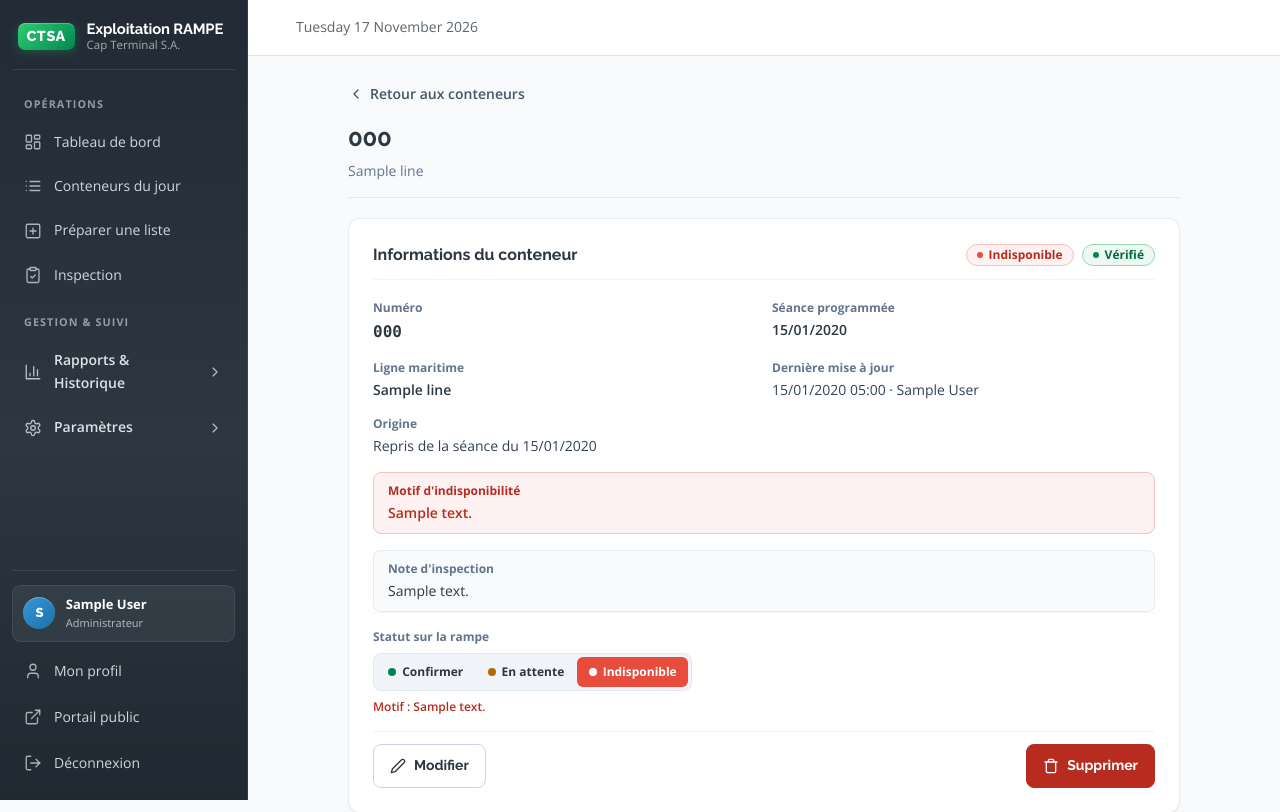
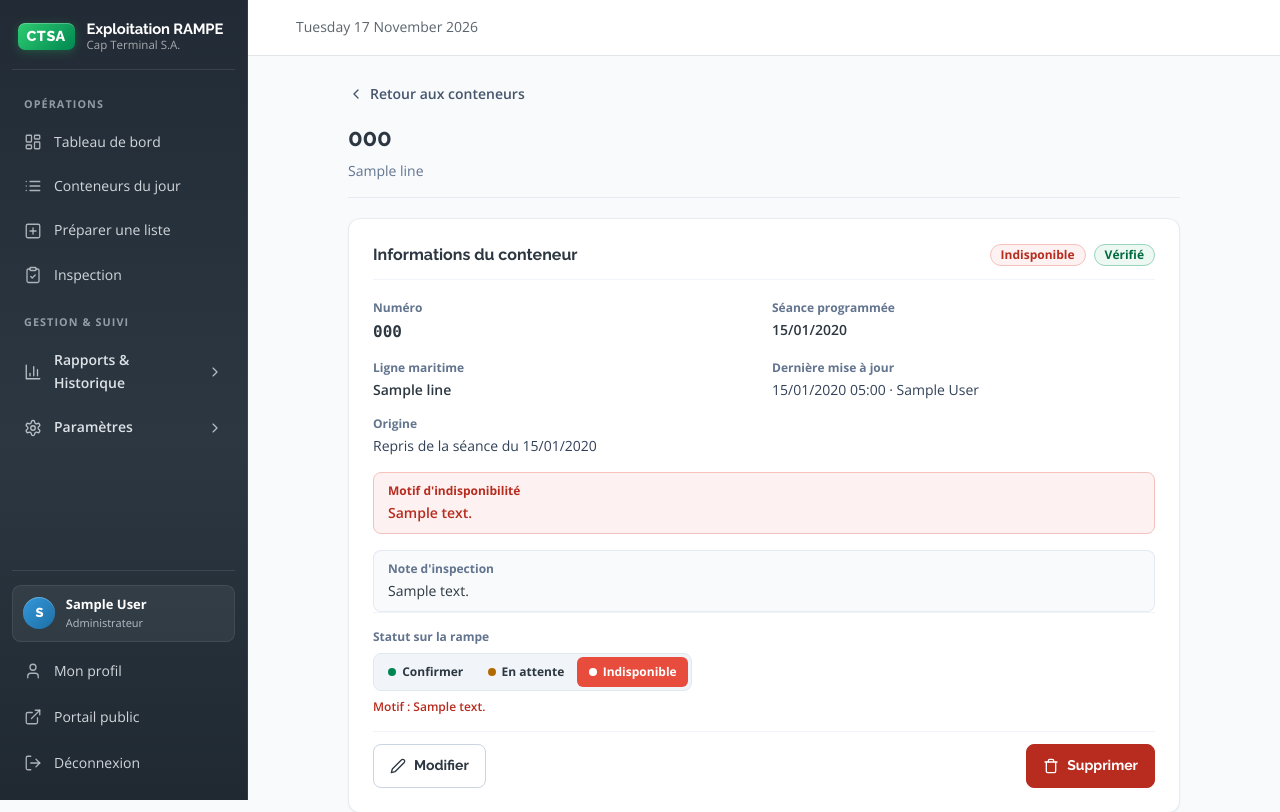
Before and after one commit to bendy2509/ctsa_portal_new, a Django app: a page that uses templates/components/badge.html in a window 1280 px wide. Shown: the top 812 px of the page. Run offline with Django 5.2, Linux system fonts and the light colour scheme; a user stored in the database is signed in; tables that the repository leaves empty hold one stand-in row (values such as "Sample post"); data that the repository does not hold is empty.

Commit message:
UI: supprimer les points devant les textes dans les badges

```diff
--- a/templates/components/badge.html
+++ b/templates/components/badge.html
@@ -1,17 +1,14 @@
 {# Composant badge : variantes de statut et de rôle centralisées (contraste WCAG AA). #}
 {% if variant == 'confirmed' or variant == 'verified' or variant == 'active' %}
-  <span class="inline-flex items-center gap-1.5 px-2.5 py-0.5 rounded-full text-xs font-bold bg-ctsa-green-bg text-[#006b3f] border border-[#99d5bc] whitespace-nowrap">
-    <span class="w-1.5 h-1.5 rounded-full bg-ctsa-green" aria-hidden="true"></span>
+  <span class="inline-flex items-center px-2.5 py-0.5 rounded-full text-xs font-bold bg-ctsa-green-bg text-[#006b3f] border border-[#99d5bc] whitespace-nowrap">
     <span>{{ label }}</span>
   </span>
 {% elif variant == 'pending' or variant == 'not_verified' or variant == 'warning' %}
-  <span class="inline-flex items-center gap-1.5 px-2.5 py-0.5 rounded-full text-xs font-bold bg-ctsa-pending-bg text-ctsa-pending-text border border-ctsa-pending-border whitespace-nowrap">
-    <span class="w-1.5 h-1.5 rounded-full bg-ctsa-pending" aria-hidden="true"></span>
+  <span class="inline-flex items-center px-2.5 py-0.5 rounded-full text-xs font-bold bg-ctsa-pending-bg text-ctsa-pending-text border border-ctsa-pending-border whitespace-nowrap">
     <span>{{ label }}</span>
   </span>
 {% elif variant == 'unavailable' or variant == 'danger' or variant == 'inactive' %}
-  <span class="inline-flex items-center gap-1.5 px-2.5 py-0.5 rounded-full text-xs font-bold bg-ctsa-red-bg text-ctsa-red-text border border-[#f5c2be] whitespace-nowrap">
-    <span class="w-1.5 h-1.5 rounded-full bg-ctsa-red" aria-hidden="true"></span>
+  <span class="inline-flex items-center px-2.5 py-0.5 rounded-full text-xs font-bold bg-ctsa-red-bg text-ctsa-red-text border border-[#f5c2be] whitespace-nowrap">
     <span>{{ label }}</span>
   </span>
 {% elif variant == 'info' or variant == 'admin' %}
```
Also changed, not shown: static/css/output.css.
